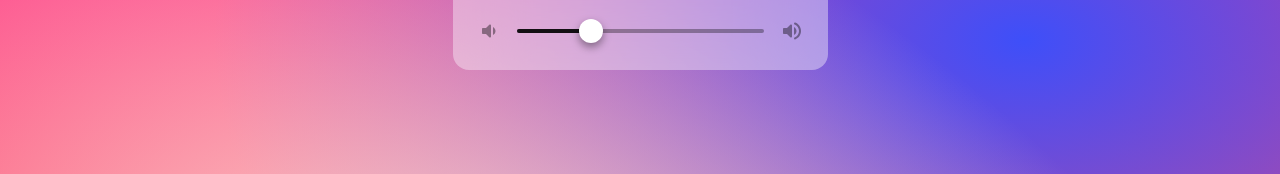
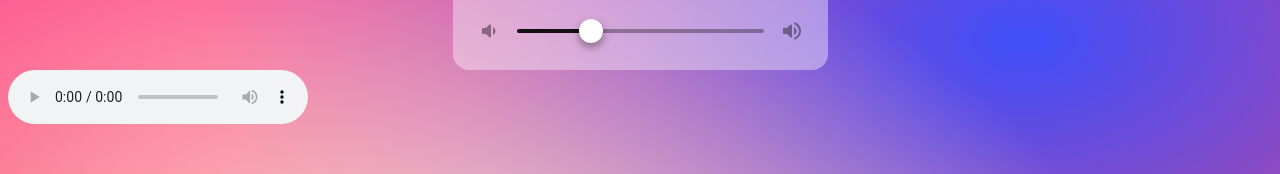
Before and after one commit to ali-sl-code/music-player, a React (Create React App) app in the folder src/: page / in a window 1280 px wide. Shown: the part 200-374 px from the top of the page. Built offline with nearby package versions, Linux system fonts and the light colour scheme; the HTML template or start-up script is replaced by a standard one.

Commit message:
Get audio src width ``URL`` object

```diff
--- a/src/components/app.tsx
+++ b/src/components/app.tsx
@@ -8,6 +8,7 @@ export default function Application() {
   const [title, setTitle] = useState()
   const [artist, setArtist] = useState()
   const [genre, setGenre] = useState()
+  const [audioSrc, setAudioSrc] = useState()
 
   const [metaData, setMetaData] = useState(null)
   const handler = async e => {
@@ -22,6 +23,7 @@ export default function Application() {
     metaData.getTitle().then(setTitle)
     metaData.getArtist().then(setArtist)
     metaData.getGenre().then(setGenre)
+    metaData.getAudioSrc().then(setAudioSrc)
   }, [metaData])
 
   return (
@@ -35,6 +37,7 @@ export default function Application() {
         artist={artist}
         poster={imageSrc}
       />
+      <audio src={audioSrc} controls autoPlay></audio>
     </Stack>
   )
 }
--- a/src/services/meta-data.ts
+++ b/src/services/meta-data.ts
@@ -64,4 +64,8 @@ export default class MetaData {
       console.log(this.parsedBlob)
     } catch {}
   }
+
+  async getAudioSrc() {
+    return URL.createObjectURL(this.file)
+  }
 }
```
